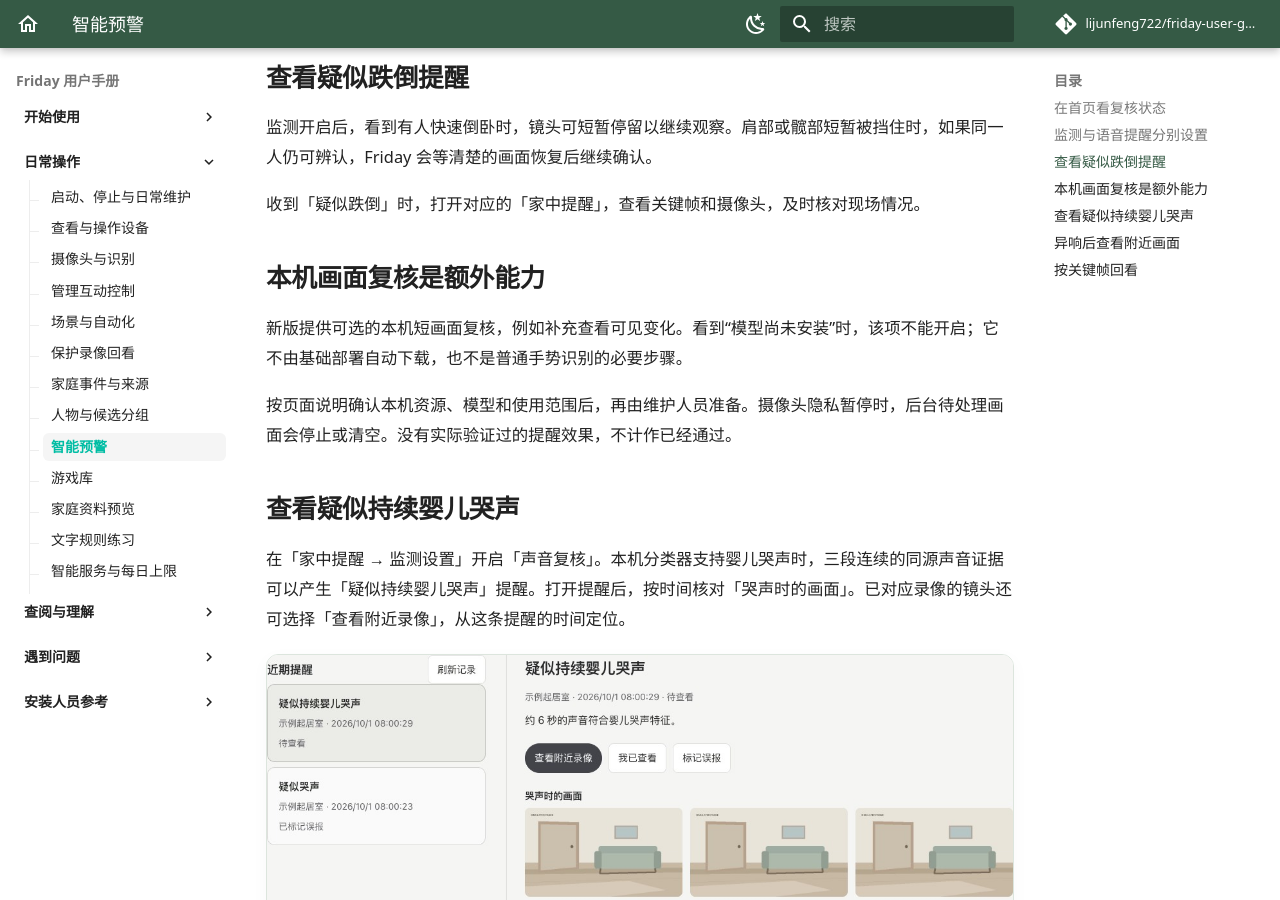
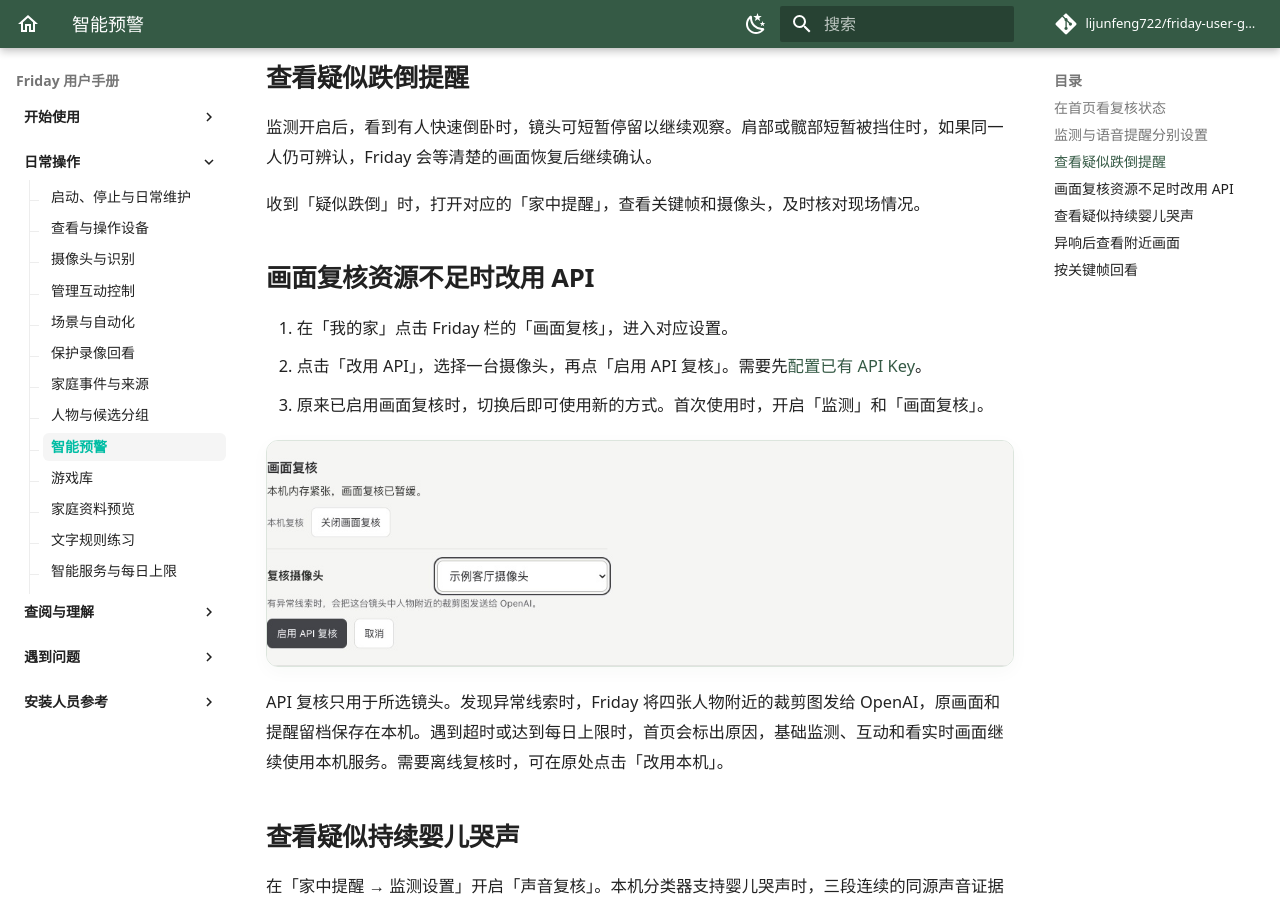
Before and after one commit to lijunfeng722/friday-user-guide, an MkDocs documentation site: the page built from docs/guides/safety.md, in a window 1280 px wide and 900 px high, scrolled down 1700 px. Built offline with MkDocs 1.6.1 and Material for MkDocs 9.7.7, drawn with Linux system fonts in a browser that asks for light colours; comment, search, counter and statistics services are not loaded; some of the changed text lies outside the part shown.

Commit message:
文档：说明如何切换 API 画面复核

```diff
--- a/docs/guides/safety.md
+++ b/docs/guides/safety.md
@@ -1,10 +1,10 @@
-# 查看智能预警与本机画面复核
+# 查看家中提醒与画面复核
 
 分别检查监测、提醒和记录，不把一个开关当成整套能力已经准备好。
 
 ## 在首页看复核状态
 
-打开「我的家」，在 Friday 栏查看已选用的「画面复核」和「声音复核」。显示「运行中」表示本机近期处理过当前来源的输入。「等待画面」或「等待声音」表示还在等可用输入。
+打开「我的家」，在 Friday 栏查看已选用的「画面复核」和「声音复核」。「运行中」表示本机近期处理过当前来源的输入。「API · 待命」表示摄像头画面已就绪，等到异常线索才调用 API。
 
 ![示例首页显示画面复核资源不足，声音复核等待输入](../assets/screenshots/friday-home-review-health-desktop.jpg)
 
@@ -24,11 +24,15 @@
 
 收到「疑似跌倒」时，打开对应的「家中提醒」，查看关键帧和摄像头，及时核对现场情况。
 
-## 本机画面复核是额外能力
+## 画面复核资源不足时改用 API
 
-新版提供可选的本机短画面复核，例如补充查看可见变化。看到“模型尚未安装”时，该项不能开启；它不由基础部署自动下载，也不是普通手势识别的必要步骤。
+1. 在「我的家」点击 Friday 栏的「画面复核」，进入对应设置。
+2. 点击「改用 API」，选择一台摄像头，再点「启用 API 复核」。需要先[配置已有 API Key](intelligence.md#2-配置已有-api-key)。
+3. 原来已启用画面复核时，切换后即可使用新的方式。首次使用时，开启「监测」和「画面复核」。
 
-按页面说明确认本机资源、模型和使用范围后，再由维护人员准备。摄像头隐私暂停时，后台待处理画面会停止或清空。没有实际验证过的提醒效果，不计作已经通过。
+![示例家庭中的 API 复核摄像头选择和发送范围](../assets/screenshots/friday-safety-api-review.jpg)
+
+API 复核只用于所选镜头。发现异常线索时，Friday 将四张人物附近的裁剪图发给 OpenAI，原画面和提醒留档保存在本机。遇到超时或达到每日上限时，首页会标出原因，基础监测、互动和看实时画面继续使用本机服务。需要离线复核时，可在原处点击「改用本机」。
 
 ## 查看疑似持续婴儿哭声
 
```
Also changed, not shown: USER_MANUAL.md (+15 -11 lines), docs/guides/intelligence.md (+1 -1 lines), docs/troubleshooting/faq.md (+2 -2 lines), docs/assets/screenshots/friday-safety-api-review.jpg (added).
